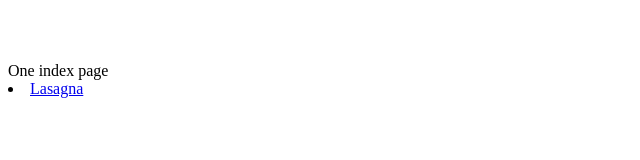
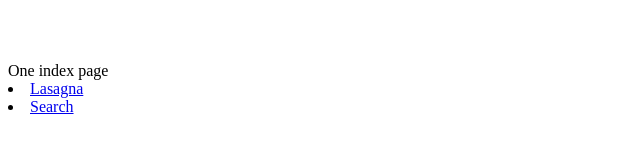
Before and after one commit to rockpapergoat/rockpapergoat.github.io, a plain HTML site: page index.html in a window 1280 px wide. Shown: the full height of the page, 0-640 px from the left. Drawn offline with Linux system fonts and the light colour scheme.

Commit message:
Update index.html

```diff
--- a/index.html
+++ b/index.html
@@ -15,6 +15,7 @@
 One index page
 <br>
 <li> <a href="lasagna.html">Lasagna</a>
+<li> <a href="https://duckduckgo.com">Search</a>
 <body>
 
 </body>
```
